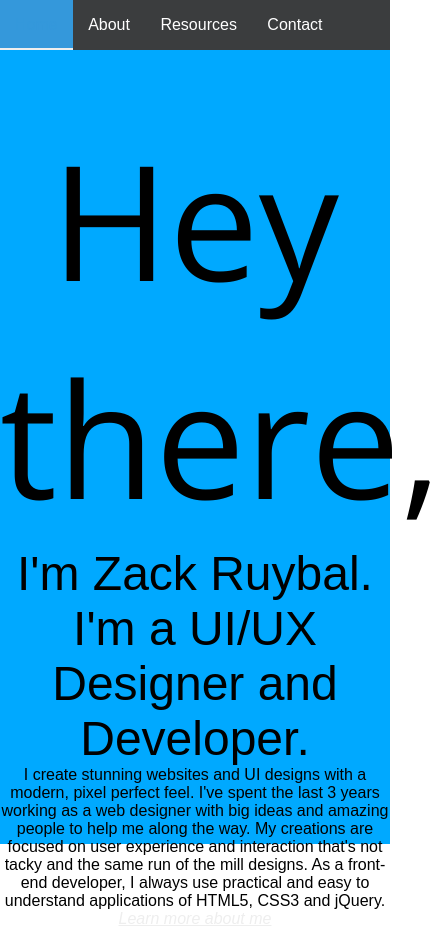
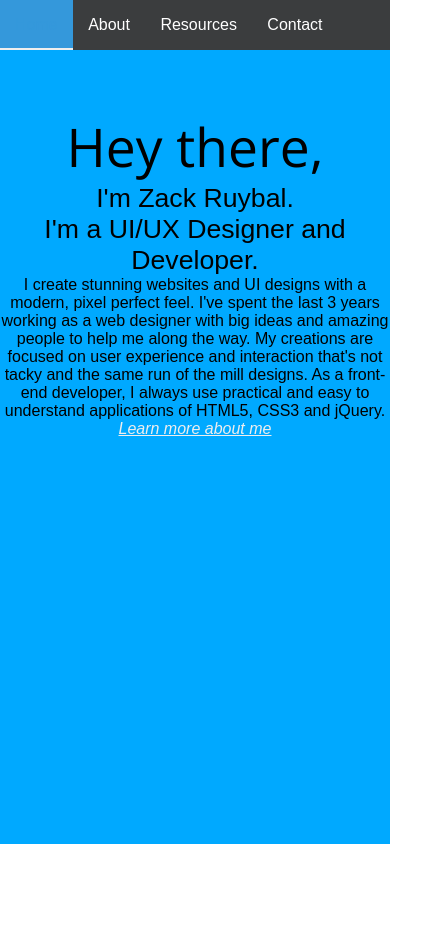
Before and after one commit to ZackRuybal/zackruybal.github.io, a plain HTML site: page index.html in a window 390 px wide. Shown: the whole page, 442 px wide, since content can reach past the window. After the commit the page ends 844 px from the top, so only its background shows below. Drawn offline with nearby package versions, Linux system fonts and the light colour scheme.

Commit message:
Added some very slight responsiveness to the CSS
Made the header respond to larger and smaller screen sizes so that it's
not overwhelming.

```diff
--- a/css/style.css
+++ b/css/style.css
@@ -122,3 +122,35 @@ a {
 	text-decoration: underline;
 	font-style: italic;
 }
+@media (max-width: 768px) {
+    .hello h1 {
+        font-size: 8em;
+    }
+    .hello h2 {
+        font-size: 4em;
+    }
+}
+@media (max-width: 613px) {
+    .hello h1 {
+        font-size: 6em;
+    }
+    .hello h2 {
+        font-size: 3em;
+    }
+}
+@media (max-width: 539px) {
+    .hello h1 {
+        font-size: 5.5em;
+    }
+    .hello h2 {
+        font-size: 2.5em;
+    }
+}
+@media (max-width: 446px) {
+    .hello h1 {
+        font-size: 40pt;
+    }
+    .hello h2 {
+        font-size: 20pt;
+    }
+}
--- a/index.html
+++ b/index.html
@@ -3,6 +3,10 @@
 <head>
     <meta charset="utf-8">
     <title>Zack Ruybal</title>
+
+    <!--More Meta-->
+    <meta name="description" content="Hey there, I'm Zack Ruybal. I'm a front end web developer and designer">
+    <meta name="Keywords" content="Front-end,Front,End,Developer,Web Designer,Web Developer">
 
     <Link rel="stylesheet" href="css/style.css">
     <link href='http://fonts.googleapis.com/css?family=Open+Sans:300italic,400italic,400,300' rel='stylesheet' type='text/css'>
```
Also changed, not shown: about.html (added, +29 -0 lines).
